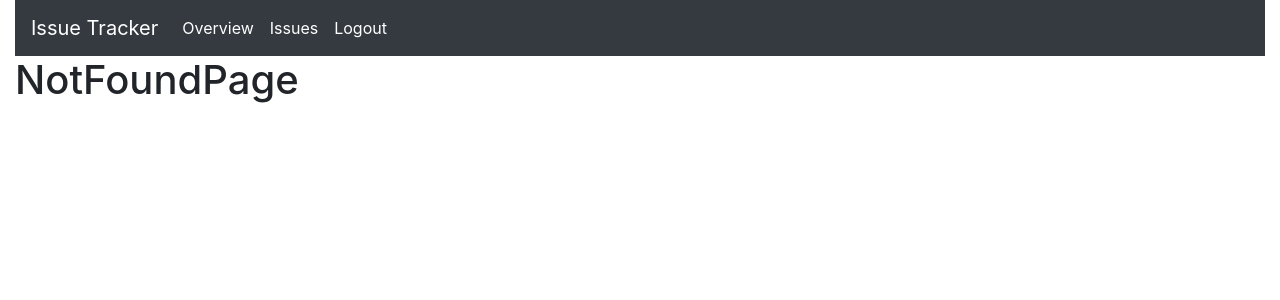
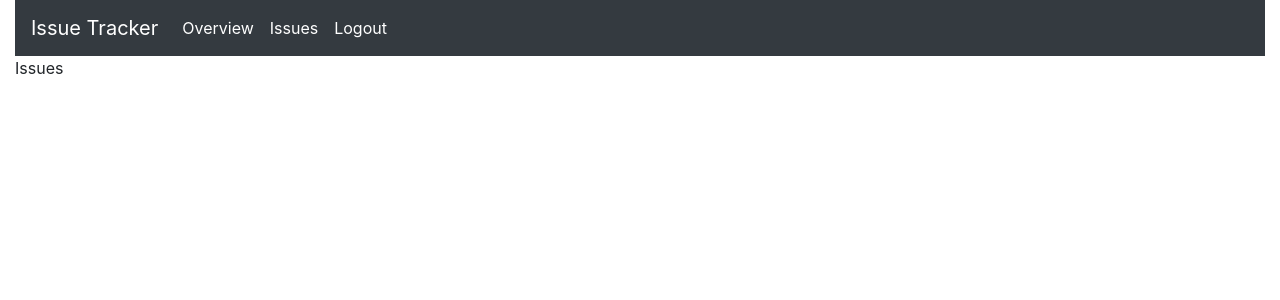
Before and after one commit to Paul---/tracker, a React (Create React App) app: page /issues in a window 1280 px wide. Shown: the top 300 px of the page. Built offline with nearby package versions, Linux system fonts and the light colour scheme.

Commit message:
add issues page with routing

```diff
--- a/src/App.js
+++ b/src/App.js
@@ -9,6 +9,7 @@ import SignupPage from '../src/pages/Signup/Signup';
 import LoginPage from '../src/pages/LoginPage/LoginPage';
 import NotFoundPage from '../src/pages/NotFoundPage/NotFoundPage';
 import OverviewPage from '../src/pages/OverviewPage/OverviewPage';
+import IssuesPage from '../src/pages/IssuesPage/IssuesPage';
 
 function App() {
   return (
@@ -27,6 +28,9 @@ function App() {
         <Route path="/overview">
           <OverviewPage />
         </Route>
+        <Route path="/issues">
+          <IssuesPage />
+        </Route>
         <Route exact path="/">
           <WelcomePage />
         </Route>
--- a/src/components/Nav/NavigationBar.jsx
+++ b/src/components/Nav/NavigationBar.jsx
@@ -15,7 +15,7 @@ export default function NavigationBar() {
           <Link to={'/overview'}>Overview</Link>
         </Nav.Link>
         <Nav.Link>
-          <Link to={'/'}>Issues</Link>
+          <Link to={'/issues'}>Issues</Link>
         </Nav.Link>
         <Nav.Link>
           <Link to={'/login'}>{isSignedIn ? 'Logout' : 'Login'}</Link>
--- /dev/null
+++ b/src/pages/IssuesPage/IssuesPage.jsx
@@ -0,0 +1,9 @@
+import React from 'react'
+
+export default function IssuesPage() {
+  return (
+    <div>
+      Issues
+    </div>
+  )
+}
```
